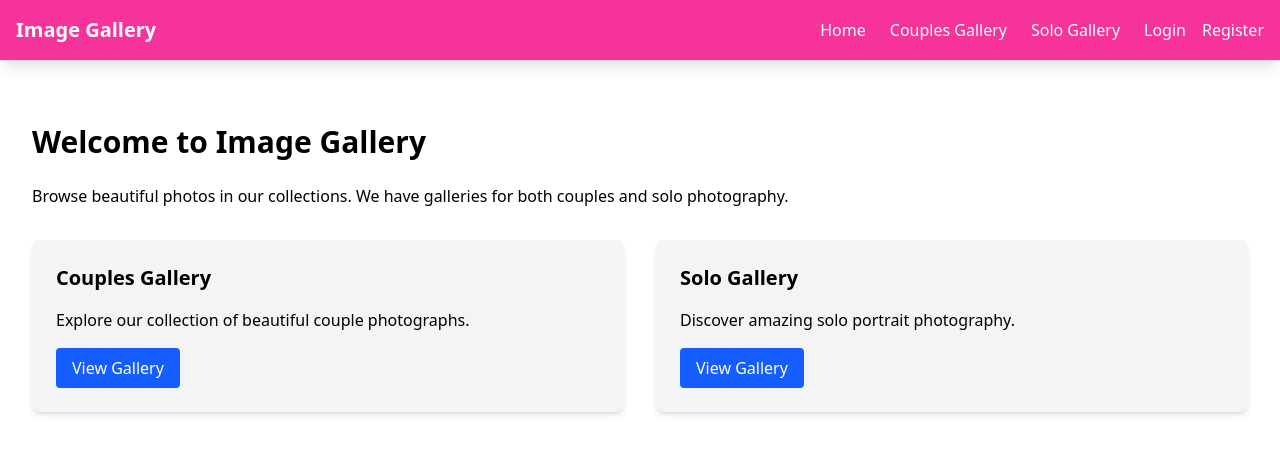
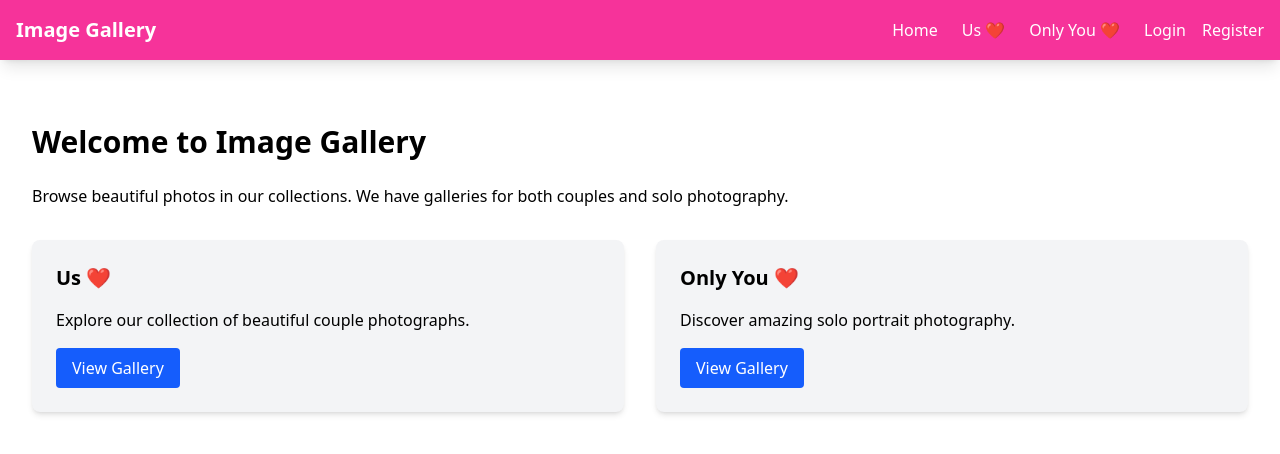
Before and after one commit to Lin18210/Image_Gallery, a React (Vite) app in the folder gallery/: page / in a window 1280 px wide. Shown: the top 454 px of the page. Built offline with nearby package versions, Linux system fonts and the light colour scheme.

Commit message:
few ajustment in design

```diff
--- a/gallery/src/components/Navbar.jsx
+++ b/gallery/src/components/Navbar.jsx
@@ -16,10 +16,10 @@ const Navbar = ({ isAuthenticated }) => {
               Home
             </Link>
             <Link to="/couples" className="hover:text-gray-300 transition duration-300">
-              Couples Gallery
+            Us ❤️
             </Link>
             <Link to="/solo" className="hover:text-gray-300 transition duration-300">
-              Solo Gallery
+            Only You ❤️
             </Link>
 
             {/* Conditionally render Upload link based on authentication */}
--- a/gallery/src/pages/HomePage.jsx
+++ b/gallery/src/pages/HomePage.jsx
@@ -7,14 +7,14 @@ const HomePage = () => {
       </p>
       <div className="grid grid-cols-1 md:grid-cols-2 gap-8 mt-8">
         <div className="bg-gray-100 p-6 rounded-lg shadow-md">
-          <h2 className="text-xl font-semibold mb-4">Couples Gallery</h2>
+          <h2 className="text-xl font-semibold mb-4">Us ❤️</h2>
           <p className="mb-4">Explore our collection of beautiful couple photographs.</p>
           <a href="/couples" className="inline-block bg-blue-600 text-white px-4 py-2 rounded hover:bg-blue-700">
             View Gallery
           </a>
         </div>
         <div className="bg-gray-100 p-6 rounded-lg shadow-md">
-          <h2 className="text-xl font-semibold mb-4">Solo Gallery</h2>
+          <h2 className="text-xl font-semibold mb-4">Only You ❤️</h2>
           <p className="mb-4">Discover amazing solo portrait photography.</p>
           <a href="/solo" className="inline-block bg-blue-600 text-white px-4 py-2 rounded hover:bg-blue-700">
             View Gallery
```
